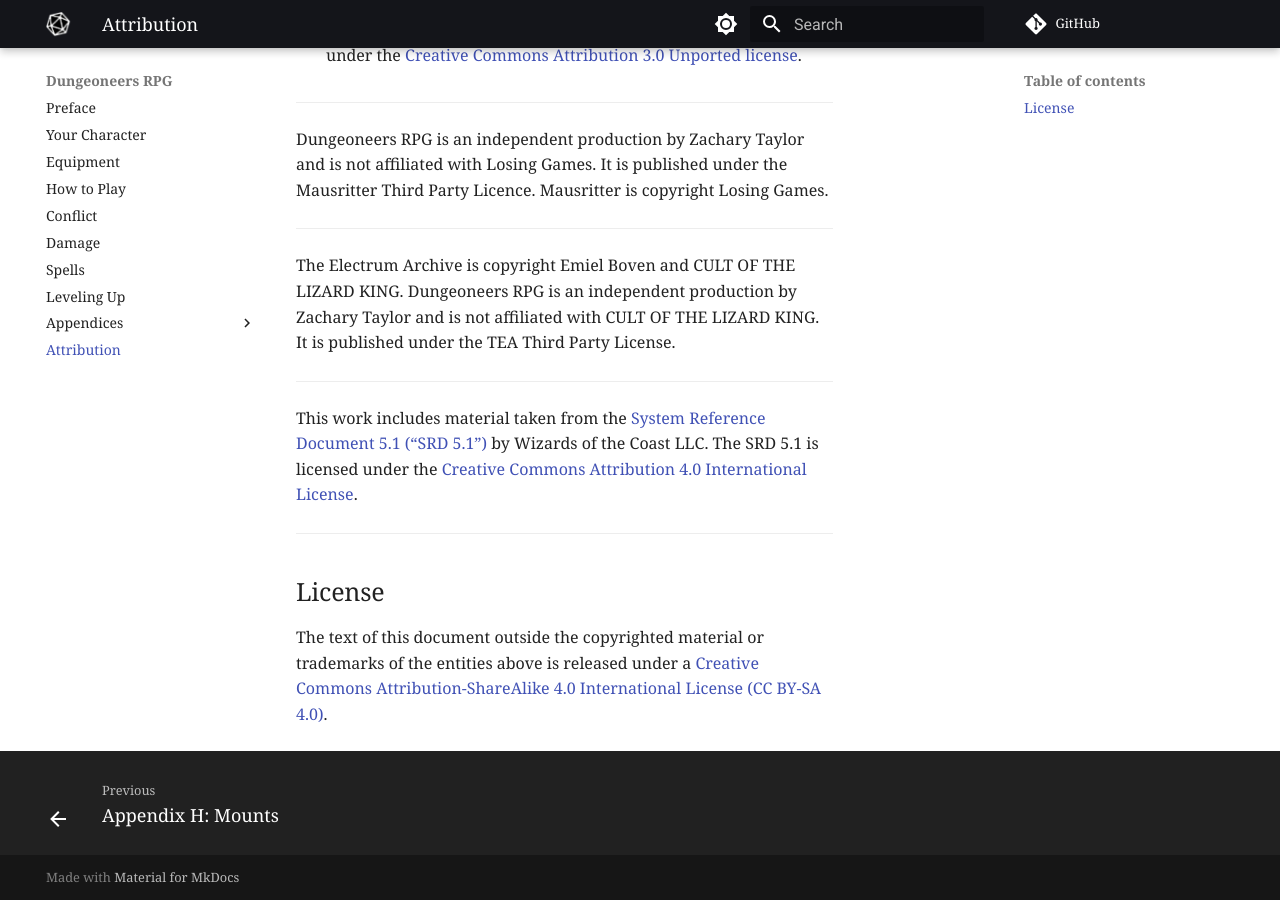
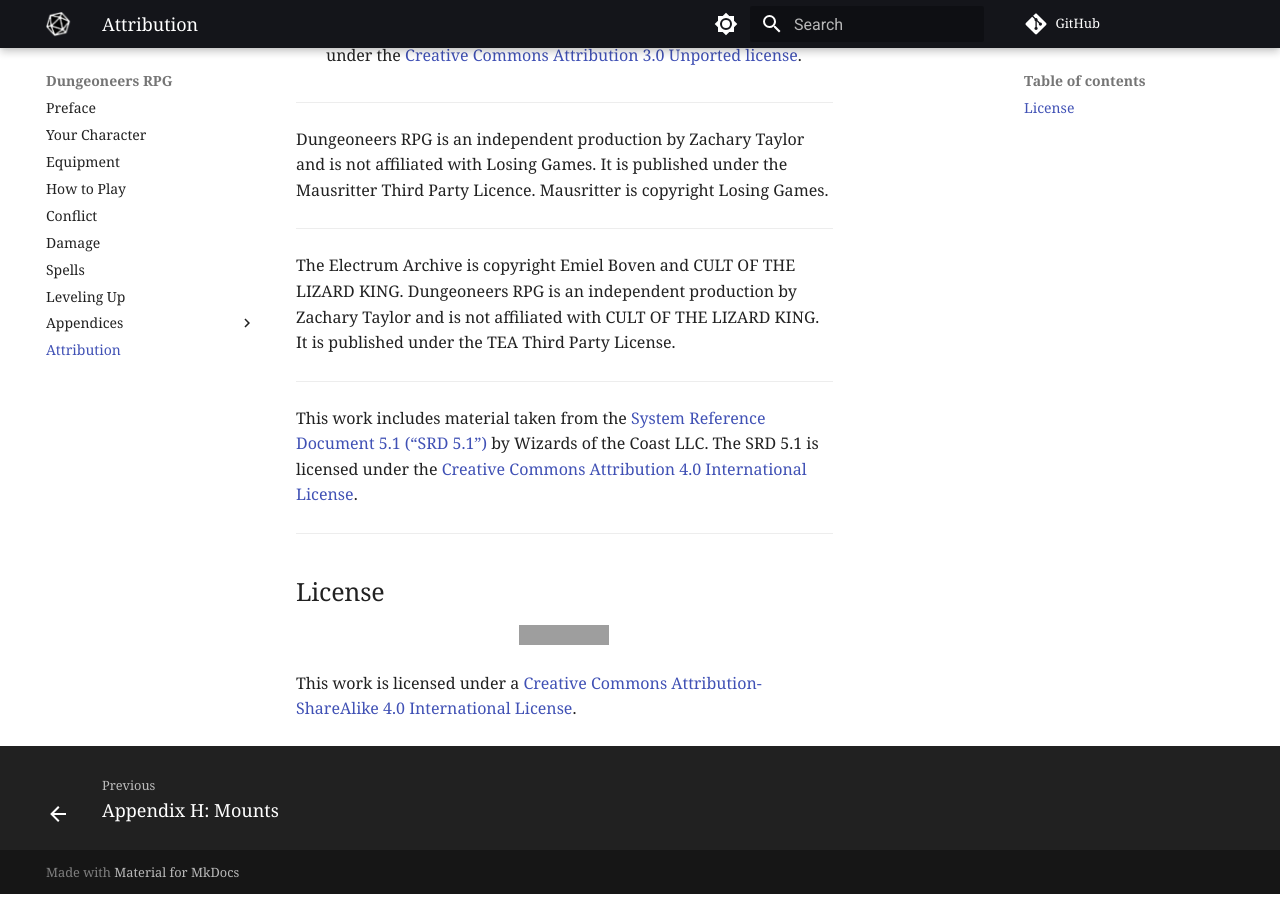
Before and after one commit to joemoose/dungeoneers.d20, an MkDocs documentation site: the page built from docs/attribution.md, in a window 1280 px wide and 900 px high, scrolled down 1422 px. Built offline with MkDocs 1.6.1 and Material for MkDocs 9.7.7, drawn with Linux system fonts in a browser that asks for light colours; comment, search, counter and statistics services are not loaded; grey boxes are pictures that could not be loaded.

Commit message:
Update attribution.md

```diff
--- a/docs/attribution.md
+++ b/docs/attribution.md
@@ -58,4 +58,4 @@
 
 ## License
 
-The text of this document outside the copyrighted material or trademarks of the entities above is released under a [Creative Commons Attribution-ShareAlike 4.0 International License (CC BY-SA 4.0)](https://creativecommons.org/licenses/by-sa/4.0/).
+<a rel="license" href="http://creativecommons.org/licenses/by-sa/4.0/"><img alt="Creative Commons License" style="border-width:0;margin-right:auto;margin-left:auto;display: block" src="https://i.creativecommons.org/l/by-sa/4.0/80x15.png" /></a><br />This work is licensed under a <a rel="license" href="http://creativecommons.org/licenses/by-sa/4.0/">Creative Commons Attribution-ShareAlike 4.0 International License</a>.
```
